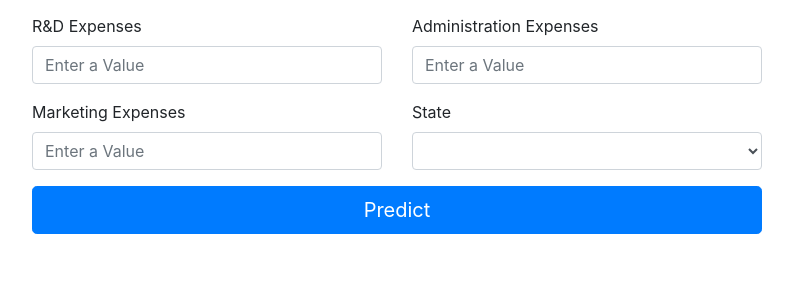
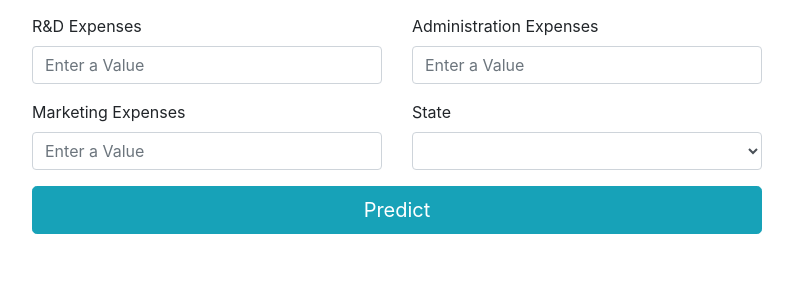
Before and after one commit to anmoldeep7/startupprofit, a Flask app: page / in a window 1280 px wide. Shown: the part 173-473 px from the top of the page, without its empty margins (243-1036 px from the left). Run offline with Flask 2, Linux system fonts and the light colour scheme; some libraries are stand-ins or nearby versions.

Commit message:
Update index.html

```diff
--- a/templates/index.html
+++ b/templates/index.html
@@ -51,7 +51,7 @@
                   {% if show_hidden == True %}
                <div class="alert alert-success" role="alert">{{ prediction_text }}</div>
                {% endif %}
-                  <button class="btn btn-primary btn-lg btn-block" type="submit">Predict</button>
+                  <button class="btn btn-info btn-lg btn-block" type="submit">Predict</button>
             </div>
             <div class="col-md-2">
             </div>
```
